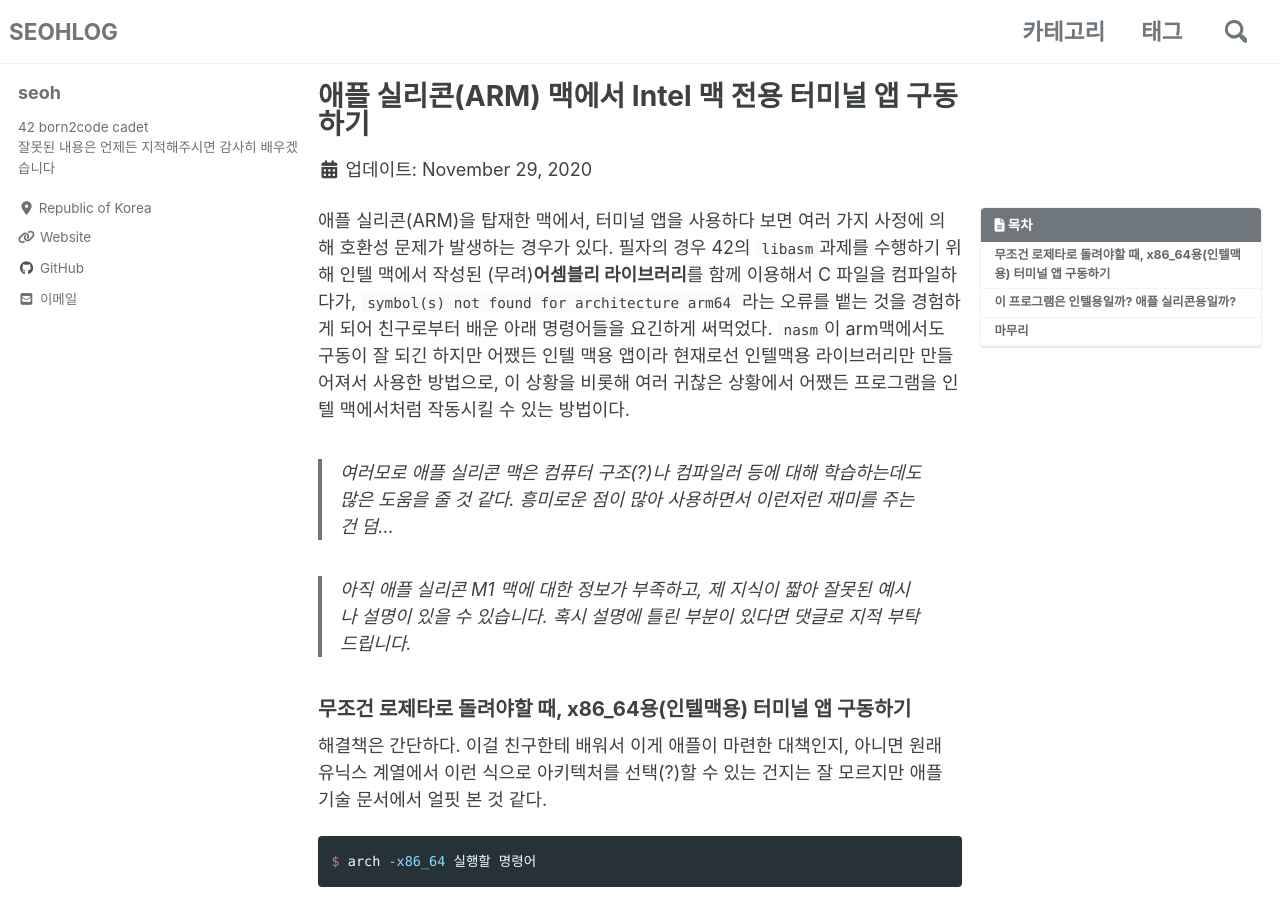
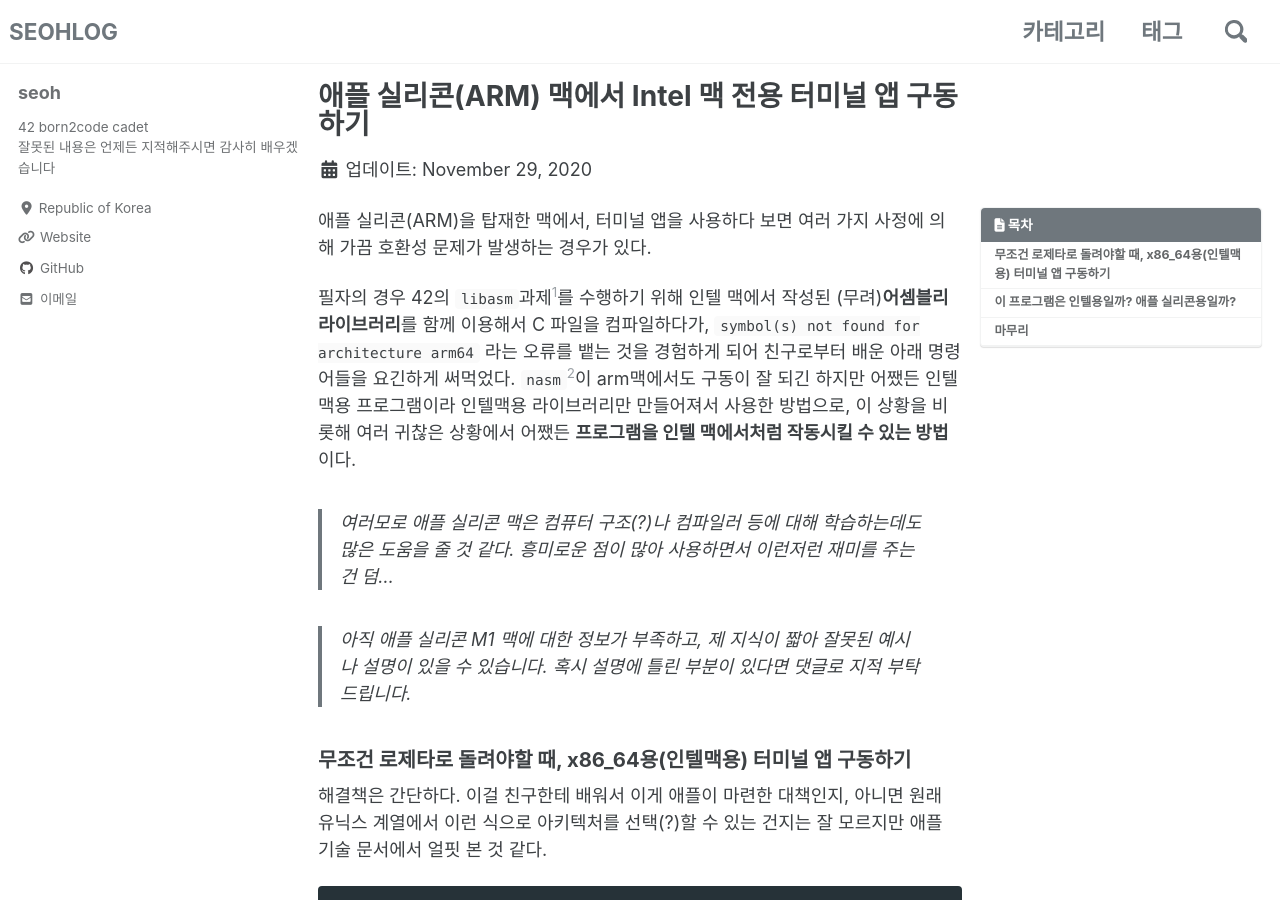
Before and after one commit to ohseyong/ohseyong.github.io, a Jekyll site: the page built from _posts/2020-11-30-apple-silicon-x86-terminal-app.md, in a window 1280 px wide and 900 px high. Built offline with Jekyll 4.4.1, drawn with Linux system fonts in a browser that asks for light colours; cached includes are drawn as plain includes; nearby versions of some CDN libraries; comment, search, counter and statistics services are not loaded; some of the changed lines change nothing that is shown; some of the changed text lies outside the part shown.

Commit message:
Update 2020-11-30-apple-silicon-x86-terminal-app.md

```diff
--- a/_posts/2020-11-30-apple-silicon-x86-terminal-app.md
+++ b/_posts/2020-11-30-apple-silicon-x86-terminal-app.md
@@ -12,7 +12,12 @@
 toc_sticky: true
 ---
 
-애플 실리콘(ARM)을 탑재한 맥에서, 터미널 앱을 사용하다 보면 여러 가지 사정에 의해 호환성 문제가 발생하는 경우가 있다. 필자의 경우 42의 `libasm`과제를 수행하기 위해 인텔 맥에서 작성된 (무려)**어셈블리 라이브러리**를 함께 이용해서 C 파일을 컴파일하다가, `symbol(s) not found for architecture arm64` 라는 오류를 뱉는 것을 경험하게 되어 친구로부터 배운 아래 명령어들을 요긴하게 써먹었다. `nasm`이 arm맥에서도 구동이 잘 되긴 하지만 어쨌든 인텔 맥용 앱이라 현재로선 인텔맥용 라이브러리만 만들어져서 사용한 방법으로, 이 상황을 비롯해 여러 귀찮은 상황에서 어쨌든 프로그램을 인텔 맥에서처럼 작동시킬 수 있는 방법이다.
+애플 실리콘(ARM)을 탑재한 맥에서, 터미널 앱을 사용하다 보면 여러 가지 사정에 의해 가끔 호환성 문제가 발생하는 경우가 있다.
+
+필자의 경우 42의 `libasm`과제[^1]를 수행하기 위해 인텔 맥에서 작성된 (무려)**어셈블리 라이브러리**를 함께 이용해서 C 파일을 컴파일하다가, `symbol(s) not found for architecture arm64` 라는 오류를 뱉는 것을 경험하게 되어 친구로부터 배운 아래 명령어들을 요긴하게 써먹었다. `nasm`[^2]이 arm맥에서도 구동이 잘 되긴 하지만 어쨌든 인텔 맥용 프로그램이라 인텔맥용 라이브러리만 만들어져서 사용한 방법으로, 이 상황을 비롯해 여러 귀찮은 상황에서 어쨌든 **프로그램을 인텔 맥에서처럼 작동시킬 수 있는 방법**이다.
+
+[^1]: 어셈블리로 string.h 내장 함수 몇 가지를 구현하는 과제
+[^2]: 넷와이드 어셈블러. 인텔 x86 아키텍처용 어셈블러이자 역어셈블러라고 한다. 42에서 어셈블리 공부에 사용한다. NASM은 가장 대중적인 리눅스용 어셈블러들 가운데 하나라고 한다.
 
 > 여러모로 애플 실리콘 맥은 컴퓨터 구조(?)나 컴파일러 등에 대해 학습하는데도 많은 도움을 줄 것 같다. 흥미로운 점이 많아 사용하면서 이런저런 재미를 주는 건 덤...
 
```
